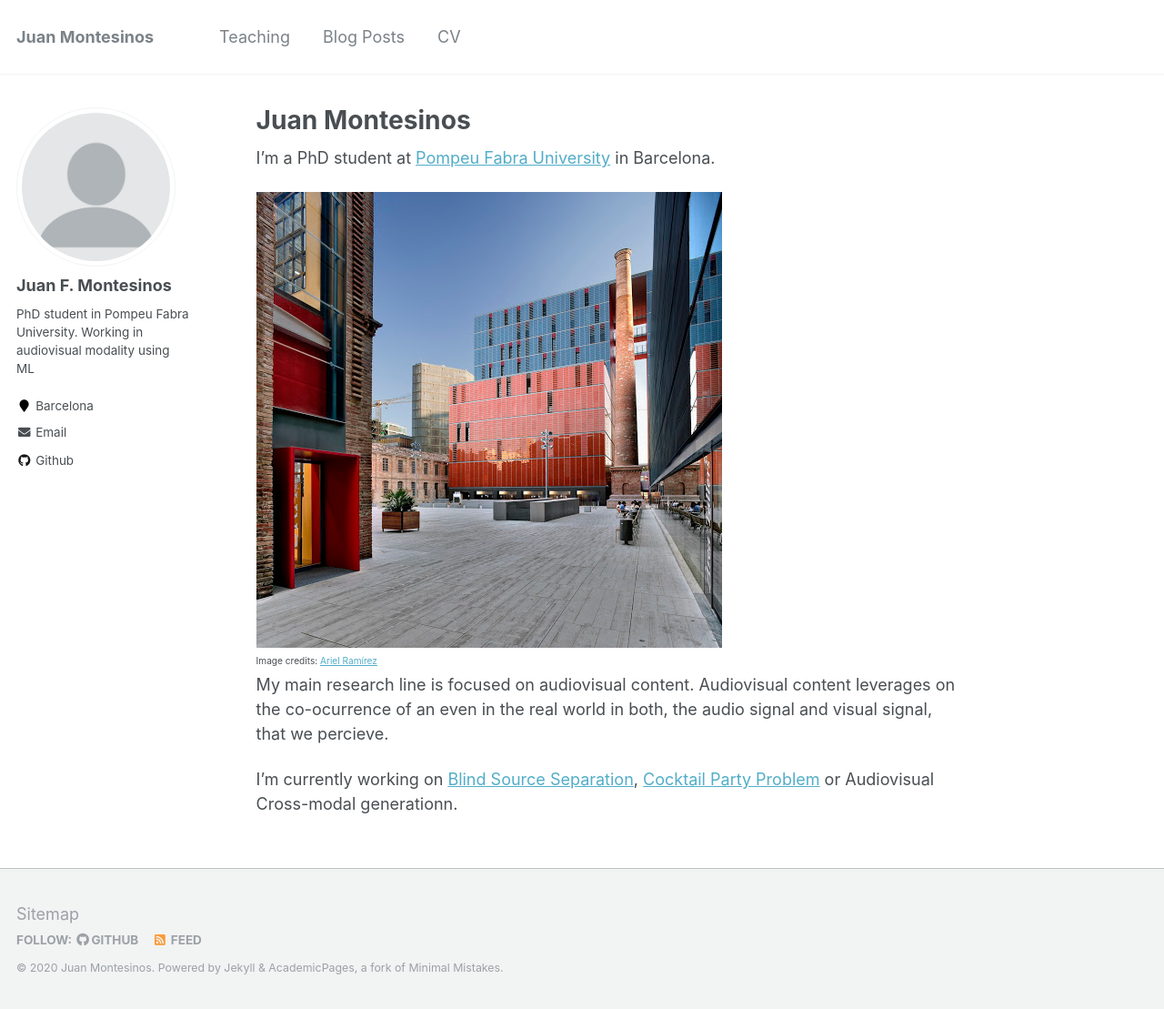
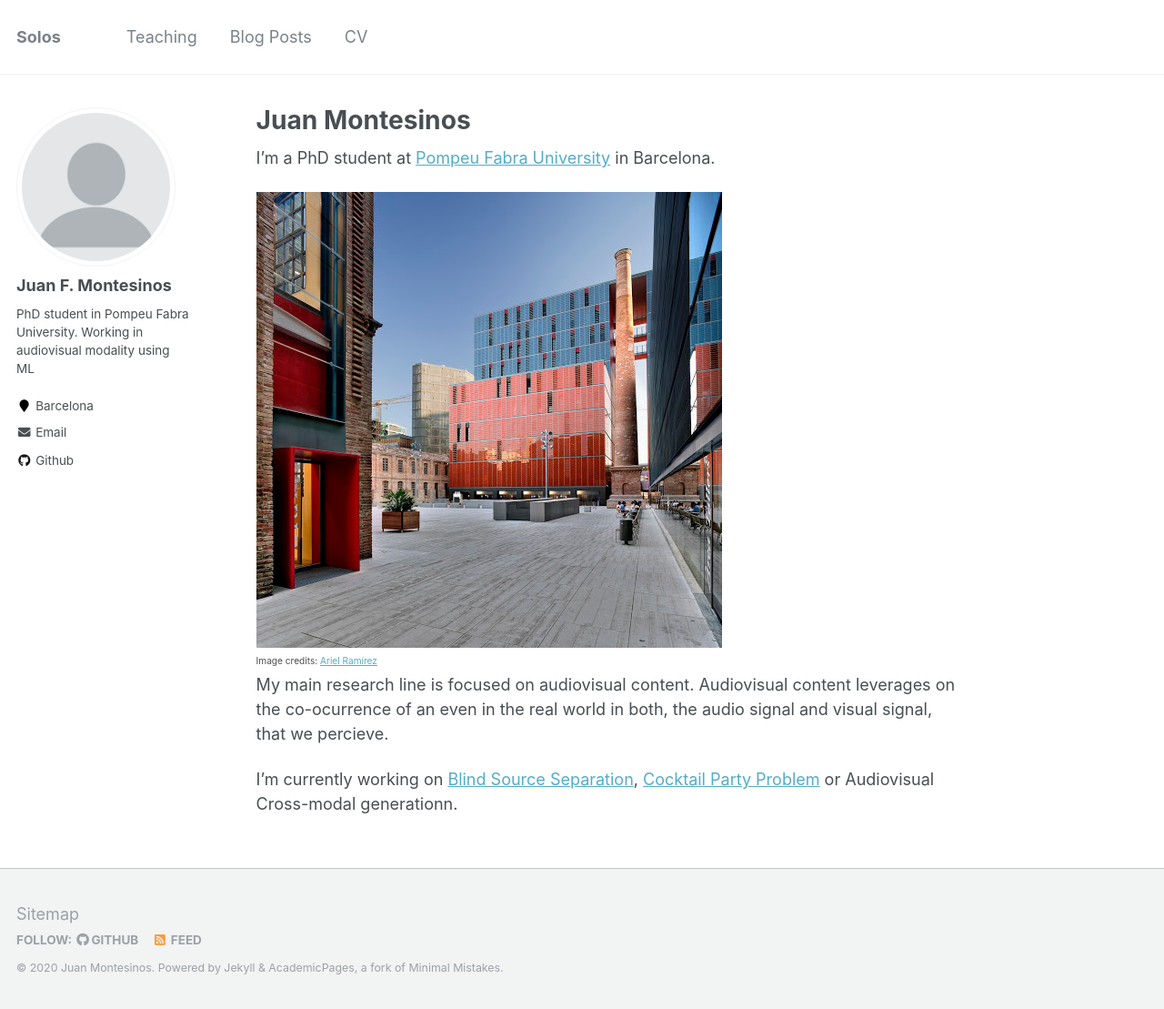
Before and after one commit to JuanFMontesinos/Solos, a Jekyll site: the page built from _pages/about.md, in a window 1280 px wide and 1109 px high. Shown: the whole window at 91% size. Built offline with Jekyll 4.4.1, drawn with Linux system fonts in a browser that asks for light colours.

Commit message:
Update _config.yml

```diff
--- a/_config.yml
+++ b/_config.yml
@@ -7,12 +7,12 @@
 
 # Site Settings
 locale                   : "en-US"
-title                    : "Juan Montesinos"
+title                    : "Solos"
 title_separator          : "-"
 name                     : &name "Juan Montesinos"
 description              : &description "Data Scientist"
-url                      : https://www.juanmontesinos.com # the base hostname & protocol for your site e.g. "https://mmistakes.github.io"
-baseurl                  : "" # the subpath of your site, e.g. "/blog"
+url                      : "http://www.juanmontesinos.com" # the base hostname & protocol for your site e.g. "https://mmistakes.github.io"
+baseurl                  : "/Solos" # the subpath of your site, e.g. "/blog"
 repository               : "academicpages/academicpages.github.io"
 teaser                   :  # filename of teaser fallback teaser image placed in /images/, .e.g. "500x300.png"
 breadcrumbs              : false # true, false (default)
```
